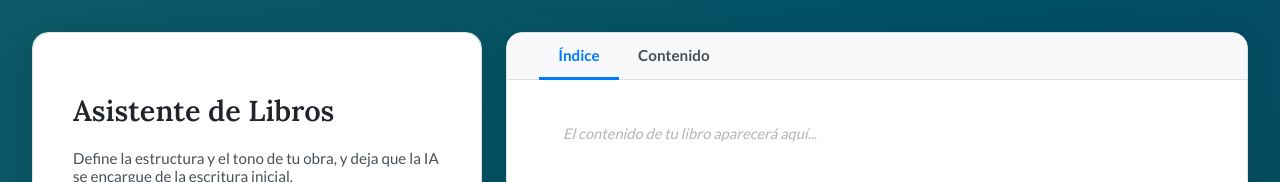
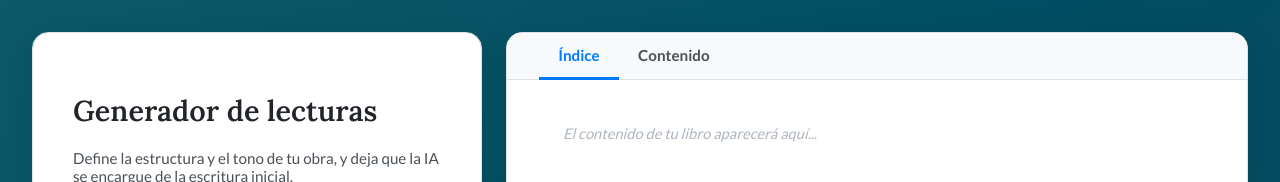
Before and after one commit to antroblesf/contenido_4, a plain HTML site: page index.html in a window 1280 px wide. Shown: the top 182 px of the page. Drawn offline with Linux system fonts and the light colour scheme; some packages are replaced by stand-ins of ours; a script that the page names is missing.

Commit message:
Update index.html

```diff
--- a/index.html
+++ b/index.html
@@ -75,7 +75,7 @@
 <body>
     <div class="app-layout">
         <div class="panel form-panel">
-            <div class="header"><h1>Asistente de Libros</h1><p>Define la estructura y el tono de tu obra, y deja que la IA se encargue de la escritura inicial.</p></div>
+            <div class="header"><h1>Generador de lecturas</h1><p>Define la estructura y el tono de tu obra, y deja que la IA se encargue de la escritura inicial.</p></div>
             <form id="book-form" onsubmit="event.preventDefault(); generarIndice();">
                 <div class="form-section">
                     <h3>Información Esencial</h3>
```
